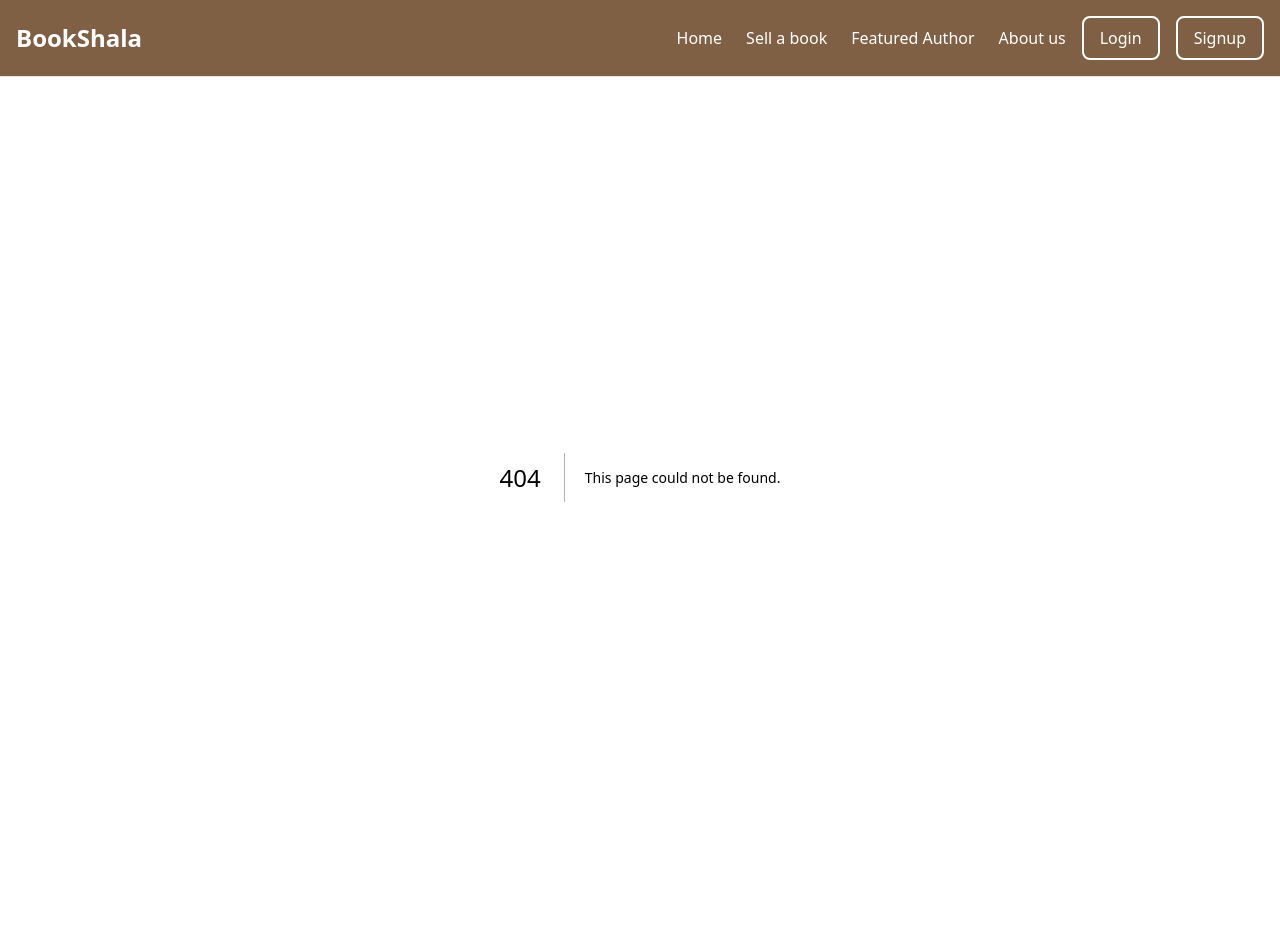
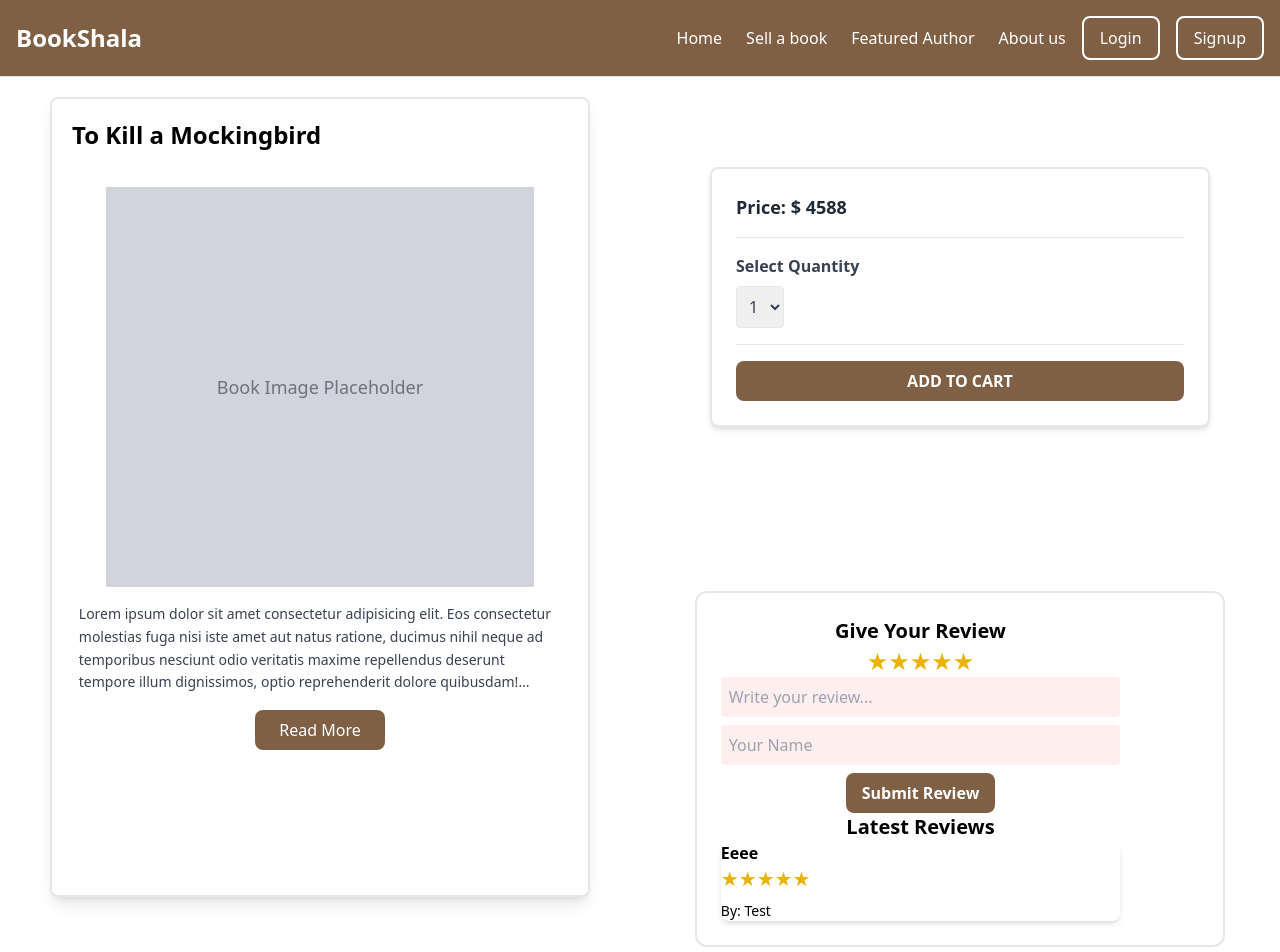
Before and after one commit to ShubhamS40/BookShala, a Next.js app: page /product in a window 1280 px wide. Before the commit this address had no page. Shown: the top 952 px of the page. Before the commit the page ends 877 px from the top, so only its background shows below. Built offline with nearby package versions, Linux system fonts and the light colour scheme; a web font is replaced by a local one.

Commit message:
Book deatil Page and add Cart page code done

```diff
--- /dev/null
+++ b/src/app/product/page.tsx
@@ -0,0 +1,24 @@
+import React from 'react'
+import BookDeatil from '@/components/BookDeatil'
+import AddCart from '@/components/AddCart'
+import CustomerReview from '@/components/CustomerReview'
+
+function page() {
+  return (
+    <div className='flex w-auto h-[100vh]'>
+
+    <div className='w-[50%] '>
+    <BookDeatil />
+    </div>
+
+     <div className='w-[50%]  '>
+        <AddCart/>
+
+     </div>
+
+    </div>
+
+  )
+}
+
+export default page
--- /dev/null
+++ b/src/components/AddCart.tsx
@@ -0,0 +1,53 @@
+import React from 'react'
+import CustomerReview from './CustomerReview'
+
+function AddCart() {
+  return (
+    <div className='flex flex-col  justify-around p-2 items-center h-[120vh] '>
+    <div className='w-[500px]  bg-white rounded-lg border-2 shadow-md p-6'>
+      {/* Price */}
+      <div className='text-gray-800 text-lg font-semibold'>
+        Price: <span className='font-bold'>$ 4588</span>
+      </div>
+
+      <hr className='my-4' />
+
+      {/* Quantity Selector */}
+      <div className='text-gray-700 text-md mb-4'>
+        <label htmlFor="quantity" className='block mb-2 font-semibold'>
+          Select Quantity
+        </label>
+        <select
+          id="quantity"
+
+
+          className='border rounded p-2 focus:outline-none'
+        >
+          {[1, 2, 3, 4, 5].map(num => (
+            <option key={num} value={num}>
+              {num}
+            </option>
+          ))}
+        </select>
+      </div>
+
+      <hr className='my-4' />
+
+      {/* Add to Cart Button */}
+      <div className='flex justify-center'>
+        <button
+
+          className='bg-[#806044] text-white w-full py-2 rounded-lg font-bold hover:bg-gray-800 transition-all'
+        >
+          ADD TO CART
+        </button>
+      </div>
+    </div>
+   <div className='border-2 w-[85%] rounded-xl'>
+   <CustomerReview/>
+   </div>
+  </div>
+  )
+}
+
+export default AddCart
--- /dev/null
+++ b/src/components/BookDeatil.tsx
@@ -0,0 +1,43 @@
+
+'use client'
+import React, { useState } from 'react';
+
+function BookDetail() {
+    const [readMore, setReadMore] = useState(false);
+
+    return (
+        <div className='  h-screen m-5 flex justify-center items-center'>
+            <div className='h-[100vh] border-2 w-full md:w-[60%] lg:w-[90%] rounded-lg flex flex-col items-center bg-white shadow-lg'>
+
+                {/* Title Section */}
+                <div className='w-full p-5 flex justify-between items-center  '>
+                    <h1 className=' text-2xl font-bold'>To Kill a Mockingbird</h1>
+                </div>
+
+                {/* Book Image Placeholder */}
+                <div className='h-[50vh] w-[80%] mt-4 bg-gray-300 flex items-center justify-center'>
+                    <p className='text-gray-500 text-lg'>Book Image Placeholder</p>
+                </div>
+
+                {/* Book Description */}
+                <div className='w-[90%] mt-4'>
+                    <p className={`text-gray-700 text-sm leading-relaxed ${!readMore && 'line-clamp-4'}`}>
+                        Lorem ipsum dolor sit amet consectetur adipisicing elit. Eos consectetur molestias fuga nisi iste amet aut natus ratione, ducimus nihil neque ad temporibus nesciunt odio veritatis maxime repellendus deserunt tempore illum dignissimos, optio reprehenderit dolore quibusdam! Similique amet explicabo et cumque, error deserunt ex molestiae necessitatibus porro sint corporis reprehenderit consectetur odit mollitia? Officia, distinctio.
+                    </p>
+                </div>
+
+                {/* Read More Button */}
+                <div className='w-full mt-4 mb-6 flex justify-center'>
+                    <button
+                        onClick={() => setReadMore(!readMore)}
+                        className='bg-[#806044]  text-white py-2 px-6 rounded-lg transition-all duration-300'
+                    >
+                        {readMore ? 'Read Less' : 'Read More'}
+                    </button>
+                </div>
+            </div>
+        </div>
+    );
+}
+
+export default BookDetail;
--- a/src/components/BookStore.tsx
+++ b/src/components/BookStore.tsx
@@ -90,7 +90,7 @@ const BookStore = () => {
                 </div>
 
                 {/* Buy Now Button */}
-                <Button name="Buy Now" />
+               <Link href={"/product"}> <Button name="Buy Now" /></Link>
               </div>
             </div>
           ))}
--- /dev/null
+++ b/src/components/CustomerReview.tsx
@@ -0,0 +1,101 @@
+'use client'
+import React, { useState } from 'react';
+
+// TypeScript interface for review data
+interface Review {
+  name: string;
+  reviewText: string;
+  rating: number;
+}
+
+function CustomerReview() {
+  const [rating, setRating] = useState(5);  // Default rating
+  const [reviewText, setReviewText] = useState('');
+  const [name, setName] = useState('');
+  const [reviews, setReviews] = useState<Review[]>([
+    {
+      name: 'Test',
+      reviewText: 'Eeee',
+      rating: 5
+    }
+  ]);
+
+  // Function to handle form submission
+  const handleSubmitReview = () => {
+    if (reviewText.trim() && name.trim()) {
+      const newReview: Review = {
+        name,
+        reviewText,
+        rating
+      };
+
+      setReviews([newReview, ...reviews]);  // Add new review to the list
+      setReviewText('');  // Clear the input field
+      setName('');
+    } else {
+      alert('Please enter your name and a review.');
+    }
+  };
+
+  return (
+    <div className='flex flex-col w-[85%] rounded-xl items-center p-6 bg-white'>
+      {/* Review Form */}
+      <h2 className='text-xl font-bold '>Give Your Review</h2>
+
+      {/* Star Rating Display */}
+      <div className='flex'>
+        {[1, 2, 3, 4, 5].map((star) => (
+          <span
+            key={star}
+            className={`text-2xl cursor-pointer ${star <= rating ? 'text-yellow-500' : 'text-gray-400'}`}
+            onClick={() => setRating(star)}  // Update the rating on click
+          >
+            ★
+          </span>
+        ))}
+      </div>
+
+      {/* Review Input */}
+      <input
+        type='text'
+        placeholder='Write your review...'
+        value={reviewText}
+        onChange={(e) => setReviewText(e.target.value)}
+        className='w-full p-2 border  mb-2 rounded'
+      />
+      <input
+        type='text'
+        placeholder='Your Name'
+        value={name}
+        onChange={(e) => setName(e.target.value)}
+        className='w-full p-2 border mb-2 rounded'
+      />
+
+      {/* Submit Button */}
+      <button
+        onClick={handleSubmitReview}
+        className='bg-[#806044] text-white px-4 py-2 rounded-lg font-semibold hover:bg-gray-800 transition'
+      >
+        Submit Review
+      </button>
+
+      {/* Latest Reviews */}
+      <h3 className='text-xl font-bold '>Latest Reviews</h3>
+      {reviews.map((review, index) => (
+        <div key={index} className='w-full  bg-white rounded-lg shadow-md'>
+          <p className='text-md font-semibold'>{review.reviewText}</p>
+          <div className='flex'>
+            {[1, 2, 3, 4, 5].map((star) => (
+              <span key={star} className={`text-xl ${star <= review.rating ? 'text-yellow-500' : 'text-gray-400'}`}>
+                ★
+              </span>
+            ))}
+          </div>
+          <p className='text-sm mt-2'>By: {review.name}</p>
+        </div>
+      ))}
+    </div>
+  );
+}
+
+export default CustomerReview;
--- a/src/components/Navbar.tsx
+++ b/src/components/Navbar.tsx
@@ -10,7 +10,7 @@ function Navbar() {
     };
 
     return (
-        <div className='flex flex-col md:flex-row justify-between sticky  items-center bg-[#806044] backdrop-blur-md border-b border-gray-200 w-full min-h-[50px] p-4'>
+        <div className='flex flex-col md:flex-row justify-between    items-center bg-[#806044] backdrop-blur-md border-b border-gray-200 w-full min-h-[50px] p-4'>
             {/* Logo */}
             <div className='text-white text-2xl font-bold'>
                <Link href={"/welcome"}>
```
